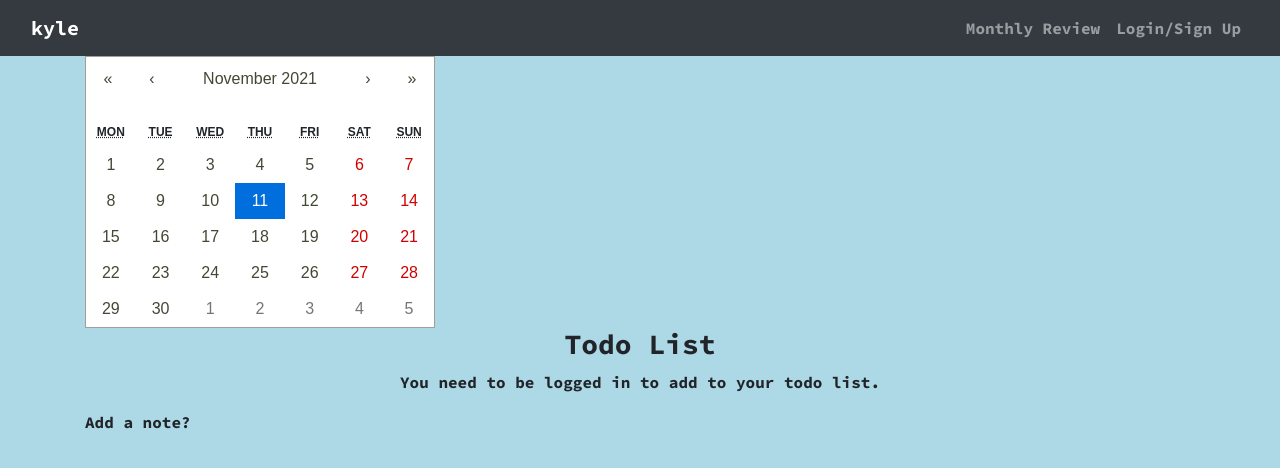
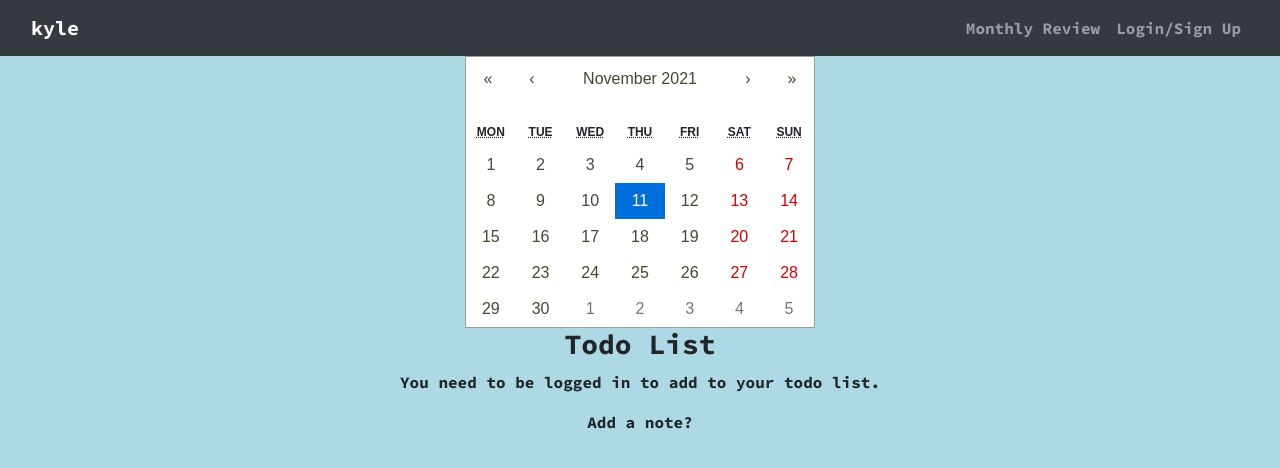
Before and after one commit to Gaitherdb/Custom-Planner, a React (Create React App) app in the folder client/: page / in a window 1280 px wide. Shown: the top 468 px of the page. Built offline with nearby package versions, Linux system fonts and the light colour scheme; no server answers.

Commit message:
fixed the alignment on Home **NEED TO ADD EDIT ICON BACK IN

```diff
--- a/client/src/components/NoteList.js
+++ b/client/src/components/NoteList.js
@@ -3,6 +3,7 @@ import { useParams } from 'react-router-dom';
 import NoteForm from '../components/NoteForm';
 import { useMutation } from '@apollo/client';
 import { EDIT_ISCOMPLETE, DELETE_TODO } from '../utils/mutations';
+import { edit, f2ed } from '@fortawesome/react-fontawesome'
 
 const NoteList = (props) => {
   var todos = props.todos;
@@ -86,7 +87,7 @@ const NoteList = (props) => {
             <h4 key={todo._id} onClick={() => completeTodo(todo._id)} className=" text-light mr-auto p-2 ">
               {todo.task}
             </h4>
-              <p  className="p-2" onClick={() => setEdit({ _id: todo._id, value: todo.task })}> <span role="img" aria-label="edit">✏️</span></p>
+              <p  className="p-2" onClick={() => setEdit({ _id: todo._id, value: todo.task })}> <span role="img" aria-label="edit"><i class="far fa-edit"></i></span></p>
               <p className="p-2"  onClick={() => handleDelete({ id: todo._id })}><span role="img" aria-label="delete">🗑️</span> </p>
 
           </div>
--- a/client/src/pages/Home.js
+++ b/client/src/pages/Home.js
@@ -50,13 +50,15 @@ const Home = (props) => {
         </Container>
       </Jumbotron> */}
 
-      <Container>
+      <Container className="wholeCon">
+      <div className="calDiv">
         <Calendar
           showNavigation={true}
           onChange={setValue}
           value={value}
           view={view}
         />
+         </div>
 
         <NoteForm
           value={value.toString().split(' ').slice(1, 4).join().replace(/,/g, "")}
```
